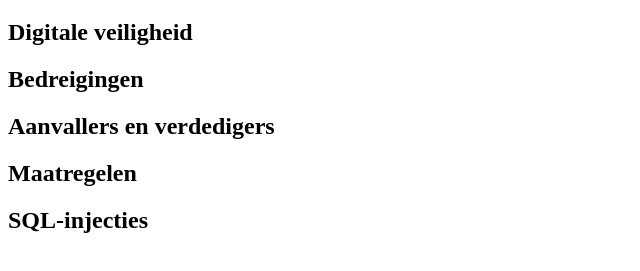
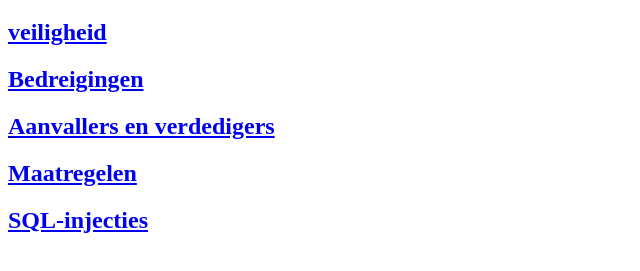
Before and after one commit to tedvanderburg/2324-website-v4-in3-finn-ted, a plain HTML site: page index.html in a window 1280 px wide. Shown: the part 61-332 px from the top of the page, without its empty margins (0-640 px from the left). Drawn offline with Linux system fonts and the light colour scheme.

Commit message:
subpaginas

```diff
--- a/index.html
+++ b/index.html
@@ -12,11 +12,12 @@
 
   <h1> Security </h1>
 
-  <h2> Digitale veiligheid </h2>
-  <h2> Bedreigingen </h2>
-  <h2> Aanvallers en verdedigers </h2>
-  <h2> Maatregelen </h2>
-  <h2> SQL-injecties </h2>
+  <h2> <a href="Subpaginas/sub1.html"> veiligheid</a> </h2>
+  <h2> <a href="Subpaginas/sub2.html"> Bedreigingen </a> </h2>
+  <h2> <a href="Subpaginas/sub3.html"> Aanvallers en verdedigers </a> </h2>
+  <h2> <a href="Subpaginas/sub4.html"> Maatregelen </a> </h2>
+  <h2> <a href="Subpaginas/sub5.html"> SQL-injecties </a> </h2>
+
 
 </body>
 
```
Also changed, not shown: Subpaginas/Sub3.html (added, +4 -0 lines), Subpaginas/sub1.html (added, +6 -0 lines), Subpaginas/sub2.html (added, +4 -0 lines), Subpaginas/sub4.html (added, +4 -0 lines), Subpaginas/sub5.html (added, +4 -0 lines).
